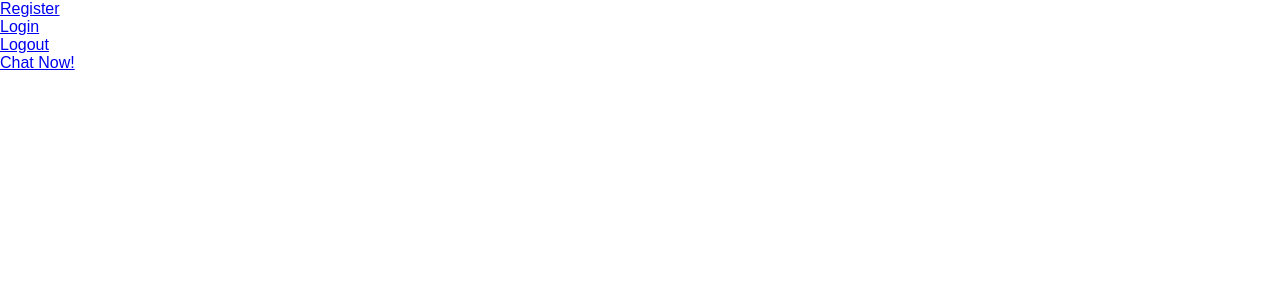
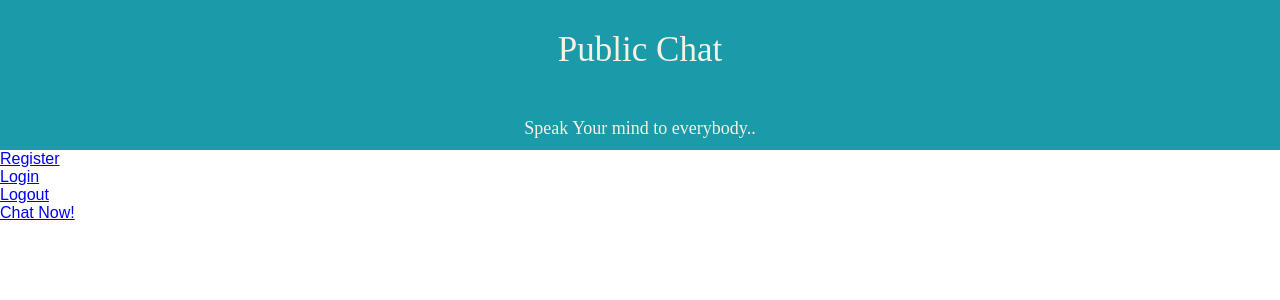
Before and after one commit to Nabid-Kaisar/chat, a React (Create React App) app: page / in a window 1280 px wide. Shown: the top 300 px of the page. Built offline with nearby package versions, Linux system fonts and the light colour scheme.

Commit message:
added a title bar top with heading

```diff
--- a/src/App.js
+++ b/src/App.js
@@ -2,7 +2,8 @@ import React, { Component } from "react";
 import Register from "./Register";
 import Login from "./Login";
 import Logout from "./Logout";
-import PublicChat from "./PublicChat"
+import PublicChat from "./PublicChat";
+import TitleBar from "./TitleBar.js"
 import { BrowserRouter as Router, Route, Link } from "react-router-dom";
 
 class App extends Component {
@@ -11,6 +12,7 @@ class App extends Component {
       <div>
         <Router>
           <div>
+            <TitleBar />
             <Link to="/register">Register</Link>
             <br />
             <Link to="/login">Login</Link>
--- /dev/null
+++ b/src/TitleBar.js
@@ -0,0 +1,20 @@
+import React, { Component } from 'react';
+
+import './TitleBarStyle.css';
+
+class TitleBar extends Component {
+  render() {
+    return (
+      <div>
+      <div>
+      <div className="titleBar">
+        <p className = "titleText">Public Chat</p>
+        <p className = "titleFoot">Speak Your mind to everybody..</p>
+      </div>
+      </div>
+      </div>
+    );
+  }
+}
+
+export default TitleBar;
--- /dev/null
+++ b/src/TitleBarStyle.css
@@ -0,0 +1,19 @@
+.titleBar{
+  background-color: #1B9AAA;
+  text-align: center;
+  border:20px;
+  color: #F5F1E3;
+  height: 150px;
+}
+.titleText{
+  margin:0;
+  font-family: 'Comfortaa', cursive;
+  line-height:100px;
+  font-weight: normal;
+  font-size: 35px;
+}
+.titleFoot{
+  font-family: 'Comfortaa', cursive;
+  font-size: 18px;
+  color: #F5F1E3;
+}
```
